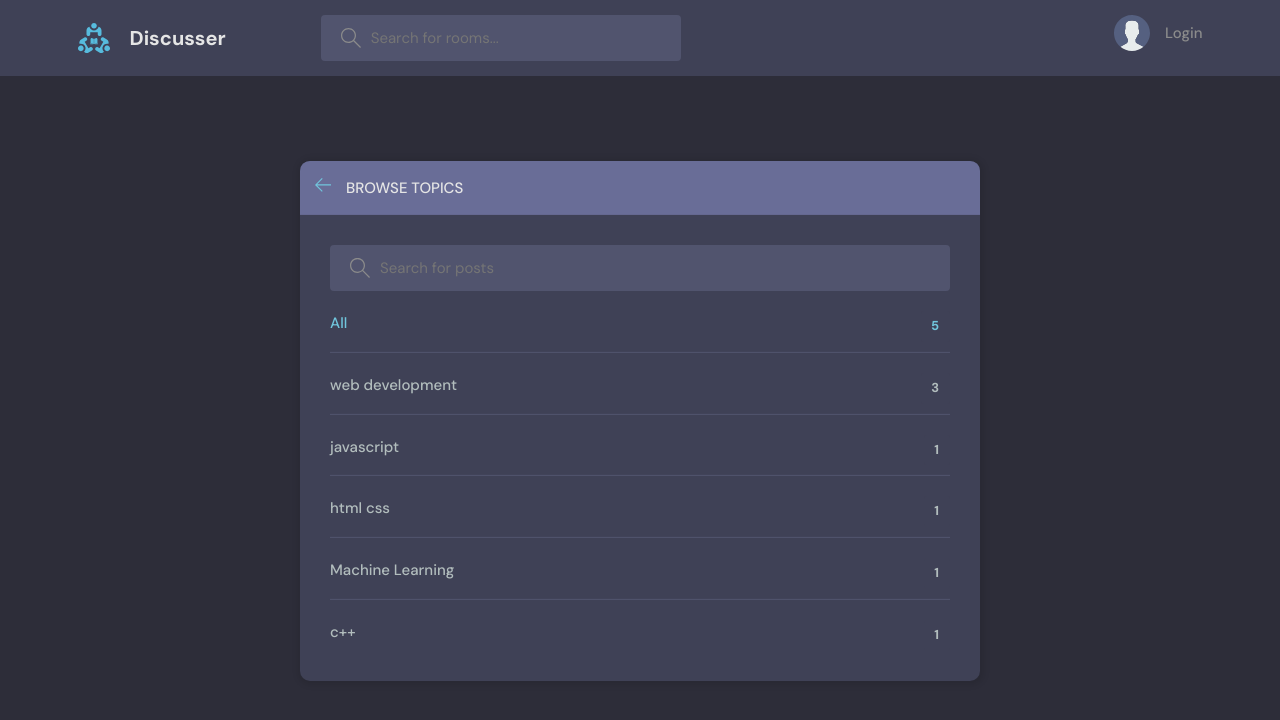
After one commit to m4249/discusser, a Django app: page /topics/ in a window 1280 px wide. The commit adds this page. Shown: the top 720 px of the page. Run offline with Django 3.2, Linux system fonts and the light colour scheme; data comes from the database, SQL or seed files in the repository.

Commit message:
starting django rest framework

```diff
--- a/project/base/templates/base/home.html
+++ b/project/base/templates/base/home.html
@@ -8,7 +8,7 @@
 
     <!-- Room List Start -->
     <div class="roomList">
-      <div class="mobile-menu">
+      <div action="/" class="mobile-menu">
         <form class="header__search">
           <label>
             <svg
@@ -23,7 +23,7 @@
                 d="M32 30.586l-10.845-10.845c1.771-2.092 2.845-4.791 2.845-7.741 0-6.617-5.383-12-12-12s-12 5.383-12 12c0 6.617 5.383 12 12 12 2.949 0 5.649-1.074 7.741-2.845l10.845 10.845 1.414-1.414zM12 22c-5.514 0-10-4.486-10-10s4.486-10 10-10c5.514 0 10 4.486 10 10s-4.486 10-10 10z"
               ></path>
             </svg>
-            <input placeholder="Search for posts" />
+            <input name="q" placeholder="Search for posts" />
           </label>
         </form>
         <div class="mobile-menuItems">
--- /dev/null
+++ b/project/base/templates/base/topics.html
@@ -0,0 +1,60 @@
+{% extends 'main.html' %} {% block content %}
+<main class="create-room layout">
+  <div class="container">
+    <div class="layout__box">
+      <div class="layout__boxHeader">
+        <div class="layout__boxTitle">
+          <a href="index.html">
+            <svg
+              version="1.1"
+              xmlns="http://www.w3.org/2000/svg"
+              width="32"
+              height="32"
+              viewBox="0 0 32 32"
+            >
+              <title>arrow-left</title>
+              <path
+                d="M13.723 2.286l-13.723 13.714 13.719 13.714 1.616-1.611-10.96-10.96h27.625v-2.286h-27.625l10.965-10.965-1.616-1.607z"
+              ></path>
+            </svg>
+          </a>
+          <h3>Browse Topics</h3>
+        </div>
+      </div>
+
+      <div class="topics-page layout__body">
+        <form class="header__search">
+          <label>
+            <svg
+              version="1.1"
+              xmlns="http://www.w3.org/2000/svg"
+              width="32"
+              height="32"
+              viewBox="0 0 32 32"
+            >
+              <title>search</title>
+              <path
+                d="M32 30.586l-10.845-10.845c1.771-2.092 2.845-4.791 2.845-7.741 0-6.617-5.383-12-12-12s-12 5.383-12 12c0 6.617 5.383 12 12 12 2.949 0 5.649-1.074 7.741-2.845l10.845 10.845 1.414-1.414zM12 22c-5.514 0-10-4.486-10-10s4.486-10 10-10c5.514 0 10 4.486 10 10s-4.486 10-10 10z"
+              ></path>
+            </svg>
+            <input name="q" placeholder="Search for posts" />
+          </label>
+        </form>
+
+        <ul class="topics__list">
+          <li>
+            <a href="/" class="active">All <span>{{topics.count}}</span></a>
+          </li>
+          {% for topic in topics %}
+          <li>
+            <a href="/?q={{topic.name}}"
+              >{{ topic.name }} <span>{{topic.room_set.all.count}}</span></a
+            >
+          </li>
+          {% endfor %}
+        </ul>
+      </div>
+    </div>
+  </div>
+</main>
+{% endblock content %}
--- a/project/base/templates/base/topics_component.html
+++ b/project/base/templates/base/topics_component.html
@@ -15,7 +15,7 @@
     </li>
     {% endfor %}
   </ul>
-  <a class="btn btn--link" href="topics.html">
+  <a class="btn btn--link" href="/topics">
     More
     <svg
       version="1.1"
--- a/project/base/urls.py
+++ b/project/base/urls.py
@@ -17,6 +17,7 @@ urlpatterns = [
     path('delete-room/<str:pk>/',views.deleteRoom, name="delete-room"),
     path('delete-message/<str:pk>/',views.deleteMessage, name="delete-message"),
 
-    path('update-user/',views.updateUser, name="update-user")
+    path('update-user/',views.updateUser, name="update-user"),
+    path('topics/',views.topicUser, name="topics")
 
 ]
--- a/project/base/views.py
+++ b/project/base/views.py
@@ -77,7 +77,7 @@ def home(request):
      Q(topic__name__icontains = q)|
      Q(name__icontains=q)|Q(description__icontains=q))
 
-    topic = Topic.objects.all()
+    topic = Topic.objects.all()[0:5]
     # counts room to display in home.html
     room_count = rooms.count()
 # this is for specific if we go to web development in recent activity
@@ -211,3 +211,9 @@ def updateUser(request):
 
     context={'form':form}
     return render(request,'base/update-user.html',context)
+
+
+def topicUser(request):
+    topics= Topic.objects.filter()
+    context={'topics':topics}
+    return render(request,'base/topics.html',context)
```
